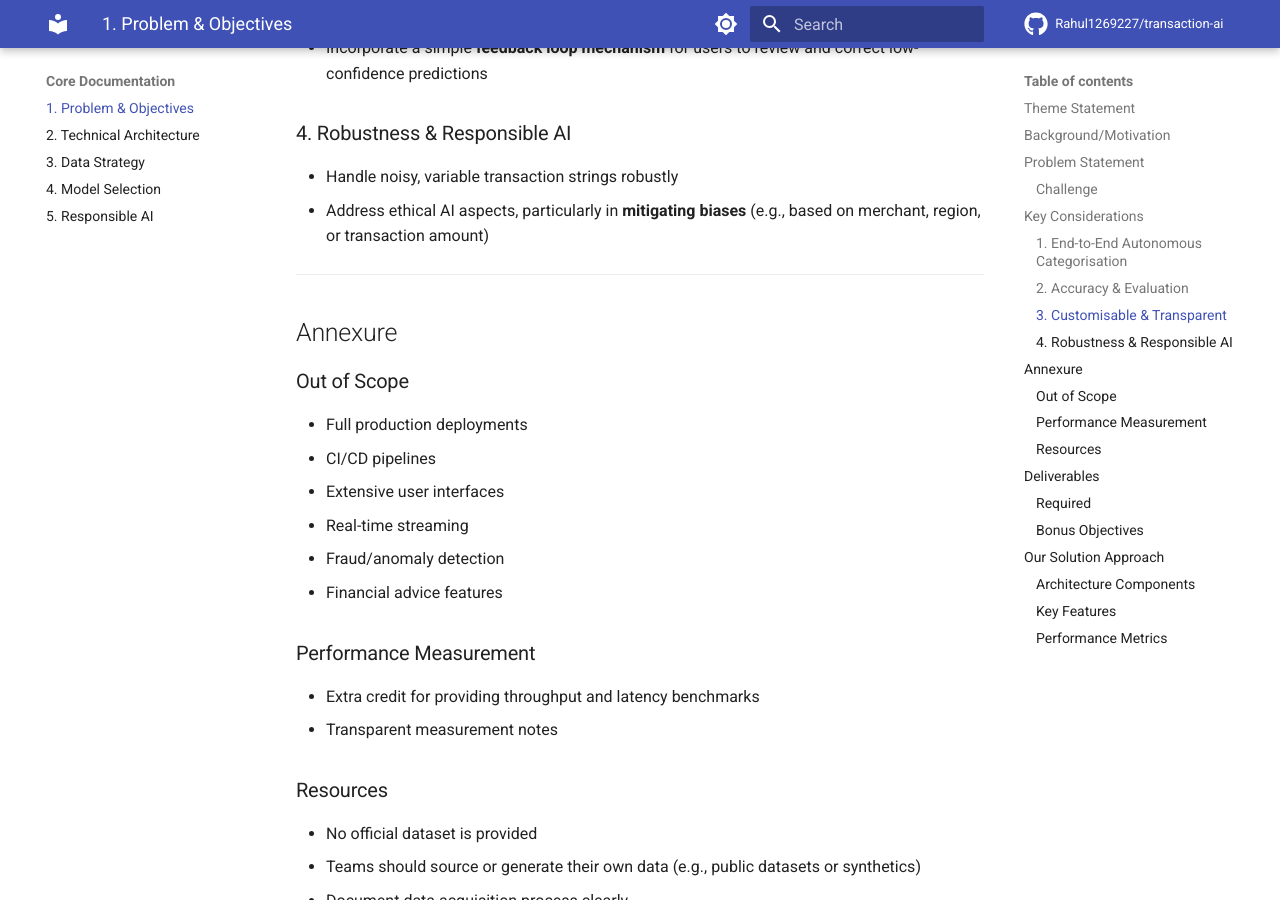
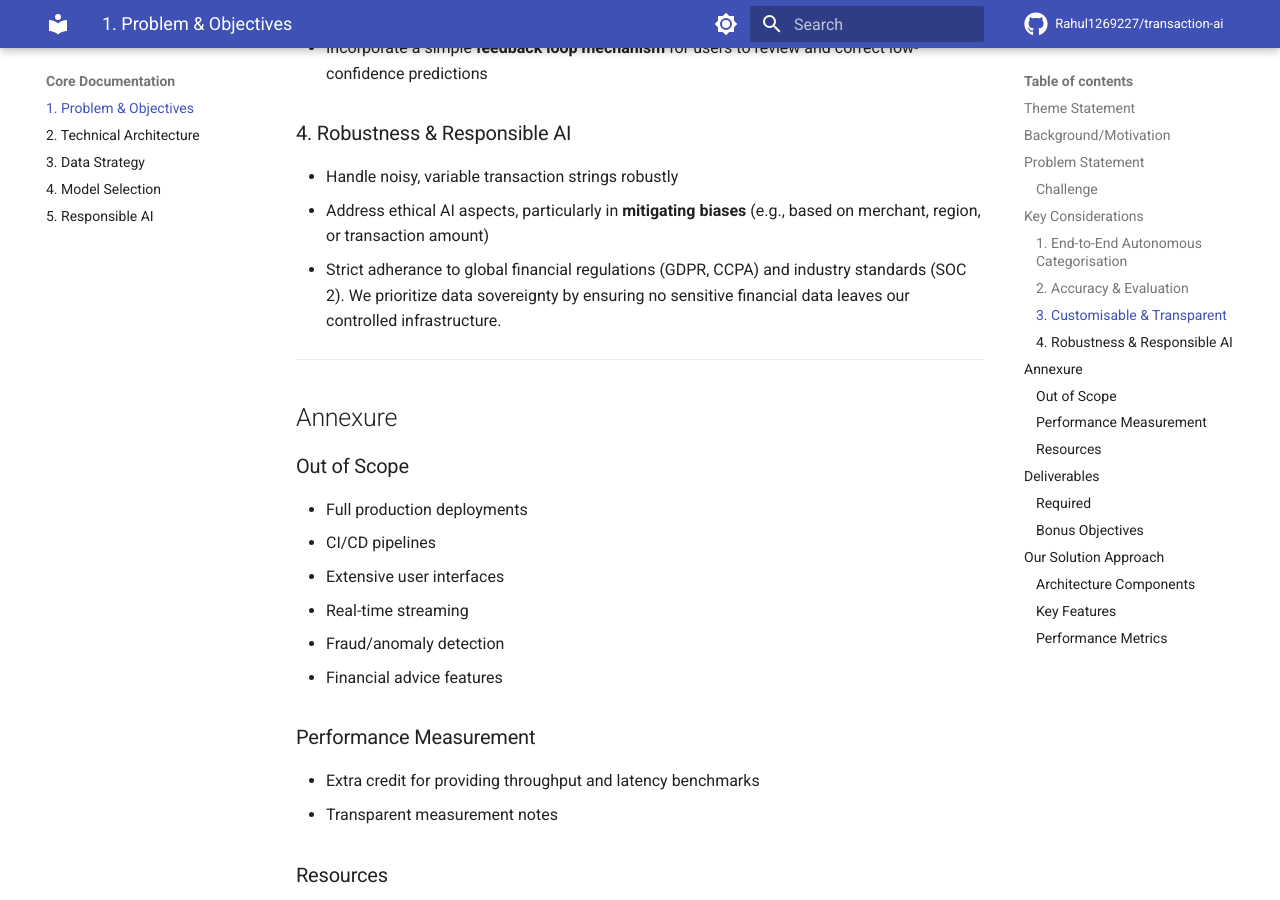
Before and after one commit to Rahul1269227/transaction-ai, an MkDocs documentation site: the page built from docs/1.1_Problem_Understanding_and_Objectives.md, in a window 1280 px wide and 900 px high, scrolled down 1770 px. Built offline with MkDocs 1.6.1 and Material for MkDocs 9.7.7, drawn with Linux system fonts in a browser that asks for light colours; comment, search, counter and statistics services are not loaded; the version menu is left out.

Commit message:
Update 1.1_Problem_Understanding_and_Objectives.md

```diff
--- a/docs/1.1_Problem_Understanding_and_Objectives.md
+++ b/docs/1.1_Problem_Understanding_and_Objectives.md
@@ -64,6 +64,7 @@ Build a standalone, high-performance transaction categorisation system that achi
 ### 4. Robustness & Responsible AI
 - Handle noisy, variable transaction strings robustly
 - Address ethical AI aspects, particularly in **mitigating biases** (e.g., based on merchant, region, or transaction amount)
+- Strict adherance to global financial regulations (GDPR, CCPA) and industry standards (SOC 2). We prioritize data sovereignty by ensuring no sensitive financial data leaves our controlled infrastructure.
 
 ---
 
```
